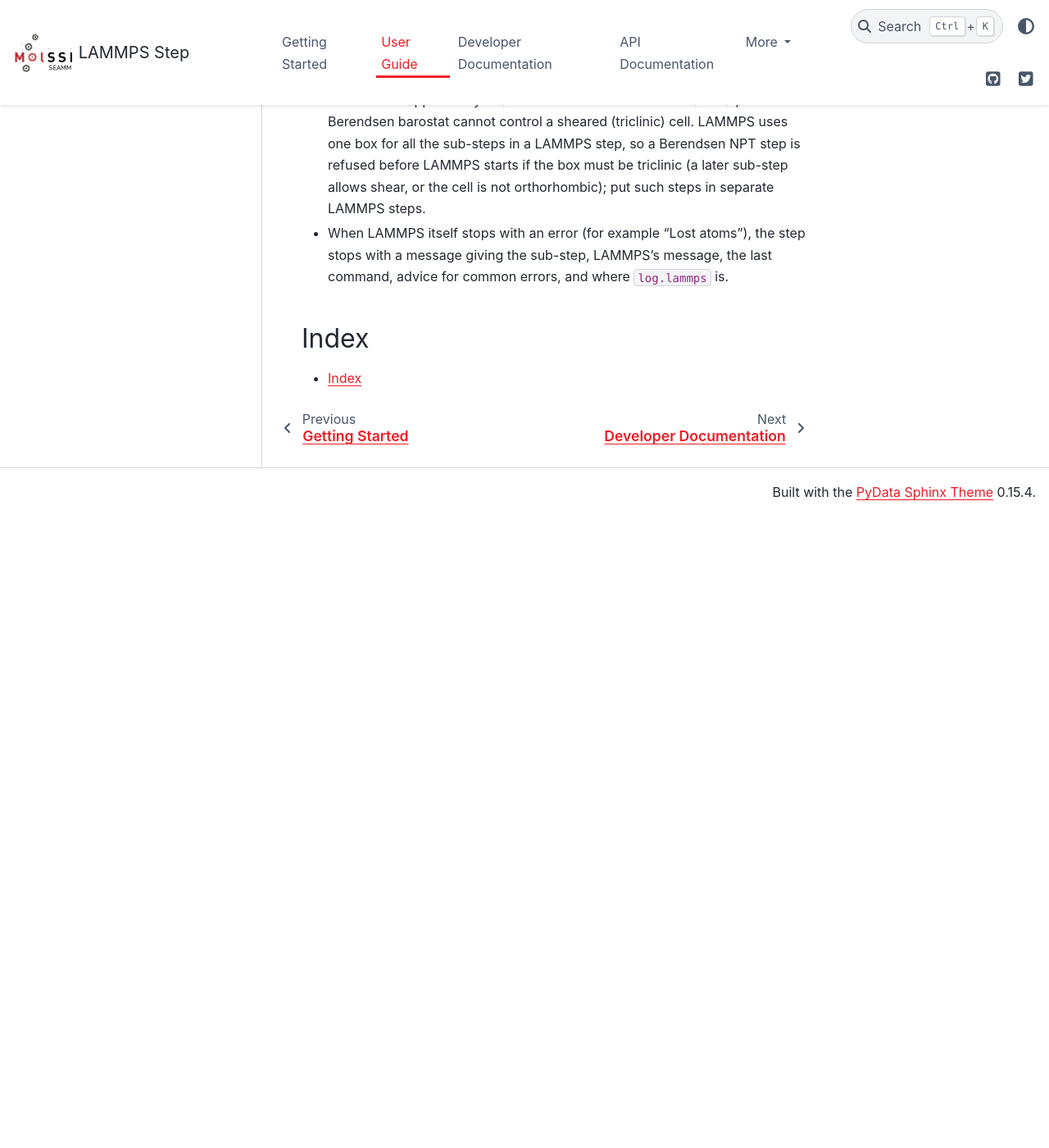
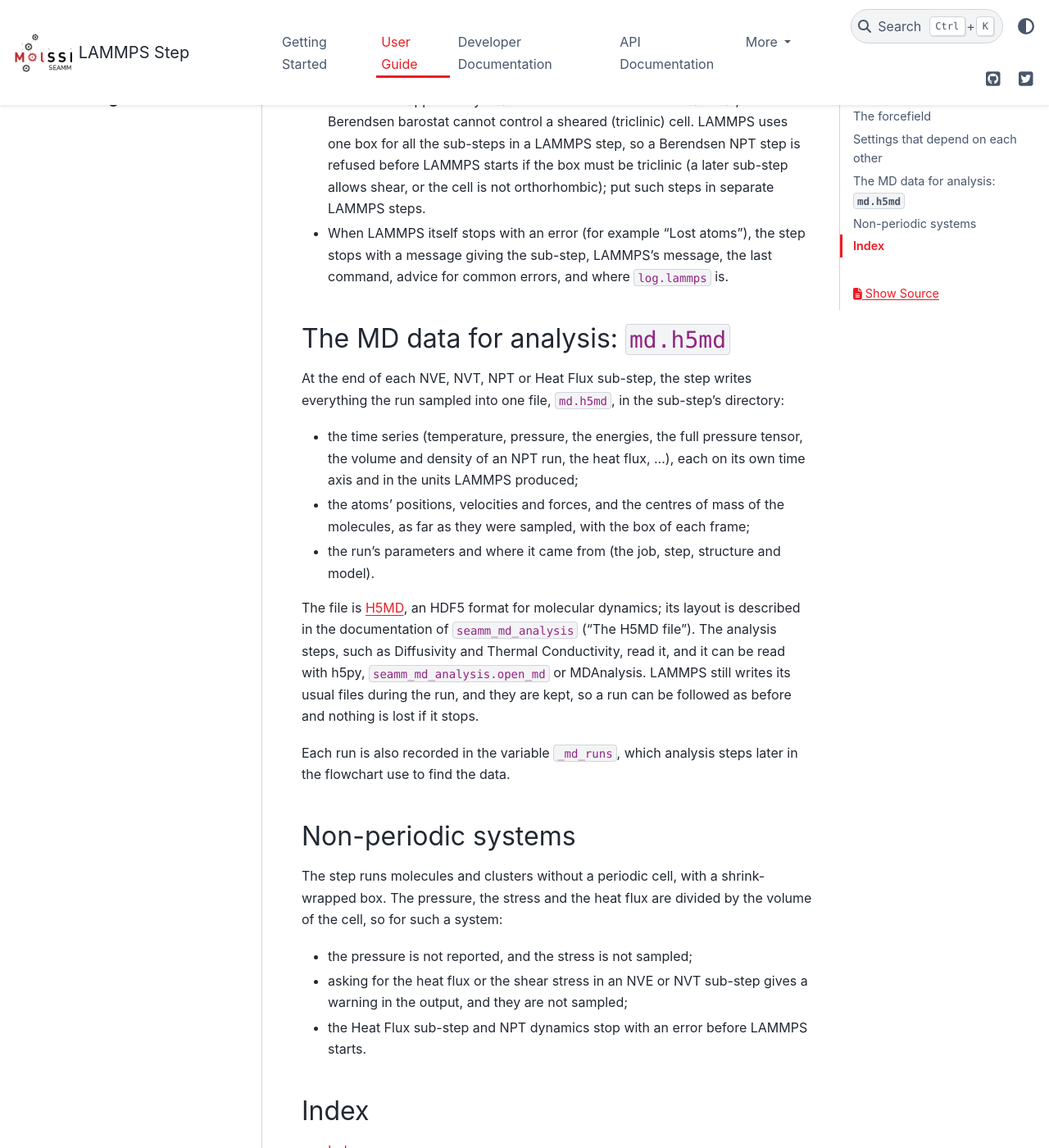
Before and after one commit to molssi-seamm/lammps_step, a Sphinx documentation site: the page built from docs/user_guide/index.rst, in a window 1280 px wide and 1400 px high, scrolled down 1616 px. Shown: the whole window at 82% size. Built offline with Sphinx 7.4.7 and the PyData theme 0.15.4, drawn with Linux system fonts in a browser that asks for light colours; pages that are not in the unit, such as notebooks, are missing from menus; before the commit the page ends 2246 px from its top, so only the background shows below that.

Commit message:
Document md.h5md and non-periodic systems; HISTORY
Co-Authored-By: Claude Opus 5.5 <noreply@anthropic.com>

```diff
--- a/docs/user_guide/index.rst
+++ b/docs/user_guide/index.rst
@@ -74,6 +74,41 @@ refused, with the reason, and a value that contradicts another is refused too. S
   common errors, and where ``log.lammps`` is.
 
 
+The MD data for analysis: ``md.h5md``
+=====================================
+
+At the end of each NVE, NVT, NPT or Heat Flux sub-step, the step writes everything
+the run sampled into one file, ``md.h5md``, in the sub-step's directory:
+
+* the time series (temperature, pressure, the energies, the full pressure tensor, the
+  volume and density of an NPT run, the heat flux, ...), each on its own time axis
+  and in the units LAMMPS produced;
+* the atoms' positions, velocities and forces, and the centres of mass of the
+  molecules, as far as they were sampled, with the box of each frame;
+* the run's parameters and where it came from (the job, step, structure and model).
+
+The file is `H5MD <https://www.nongnu.org/h5md/>`_, an HDF5 format for molecular
+dynamics; its layout is described in the documentation of ``seamm_md_analysis``
+("The H5MD file"). The analysis steps, such as Diffusivity and Thermal Conductivity,
+read it, and it can be read with h5py, ``seamm_md_analysis.open_md`` or MDAnalysis.
+LAMMPS still writes its usual files during the run, and they are kept, so a run can
+be followed as before and nothing is lost if it stops.
+
+Each run is also recorded in the variable ``_md_runs``, which analysis steps later in
+the flowchart use to find the data.
+
+Non-periodic systems
+====================
+
+The step runs molecules and clusters without a periodic cell, with a shrink-wrapped
+box. The pressure, the stress and the heat flux are divided by the volume of the cell,
+so for such a system:
+
+* the pressure is not reported, and the stress is not sampled;
+* asking for the heat flux or the shear stress in an NVE or NVT sub-step gives a
+  warning in the output, and they are not sampled;
+* the Heat Flux sub-step and NPT dynamics stop with an error before LAMMPS starts.
+
 Index
 =====
 
```
Also changed, not shown: HISTORY.rst (+12 -0 lines).
